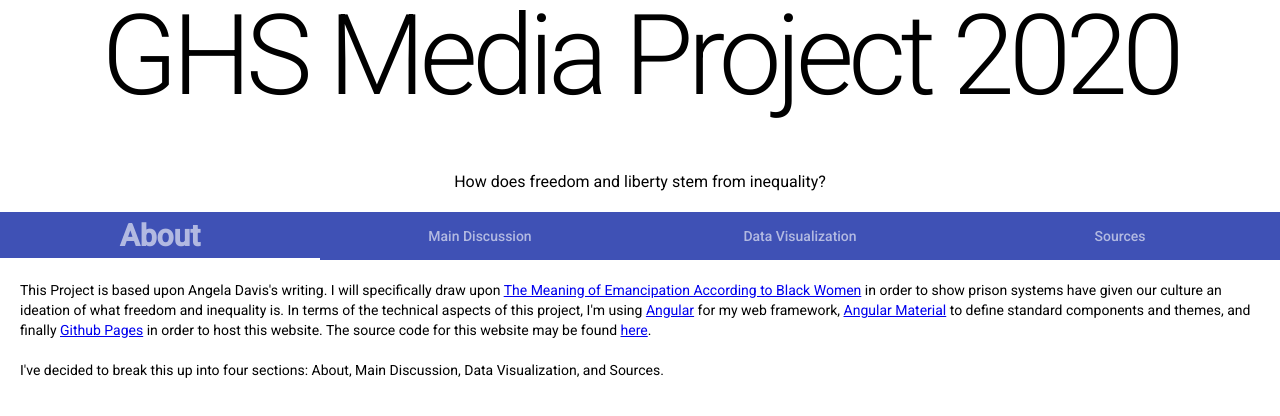
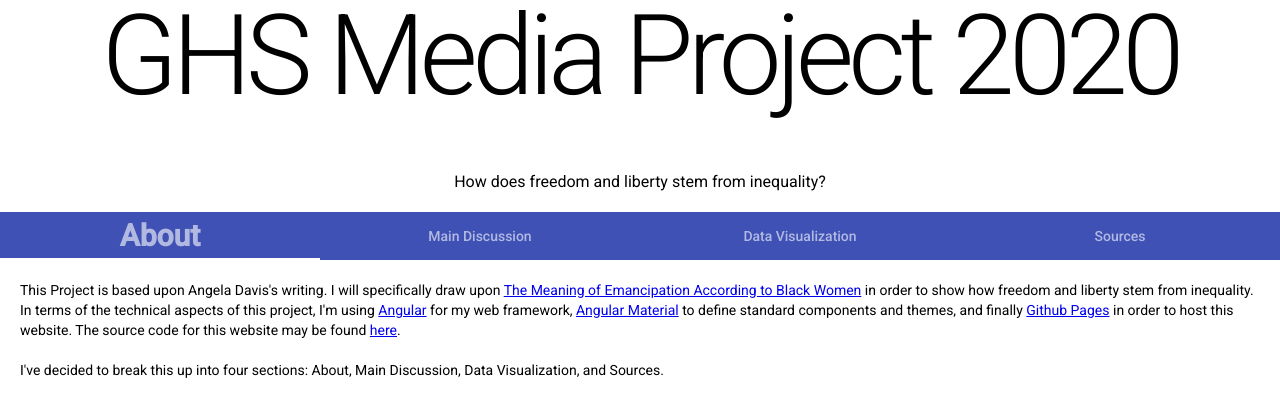
Before and after one commit to Nimzzz/GHSMediaProject, an Angular app: page / in a window 1280 px wide. Shown: the top 416 px of the page. Built offline with nearby package versions, Linux system fonts and the light colour scheme.

Commit message:
About Modified

```diff
--- a/src/app/app.component.html
+++ b/src/app/app.component.html
@@ -6,7 +6,7 @@
       <div class="mat-body-1">
         This Project is based upon Angela Davis's writing. I will specifically draw upon
         <a href="https://legalform.files.wordpress.com/2017/08/davis-women-race-class.pdf">The Meaning of Emancipation According to Black Women</a>
-        in order to show prison systems have given our culture an ideation of what freedom and inequality is.
+        in order to show how freedom and liberty stem from inequality.
         In terms of the technical aspects of this project, I'm using <a href="https://angular.io/">Angular</a> for my web framework, <a href="https://material.angular.io/">Angular Material</a> to define standard components and themes,
         and finally <a href="https://pages.github.com/">Github Pages</a> in order to host this website. The source code for this website may be found <a href="https://github.com/Nimzzz/GHSMediaProject">here</a>.
       </div>
```
